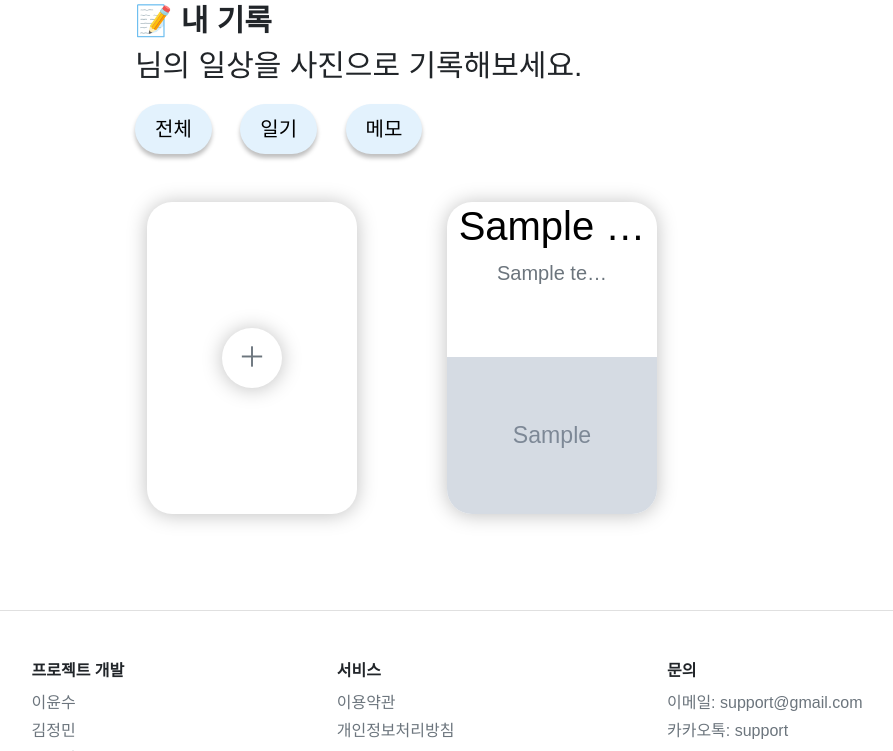
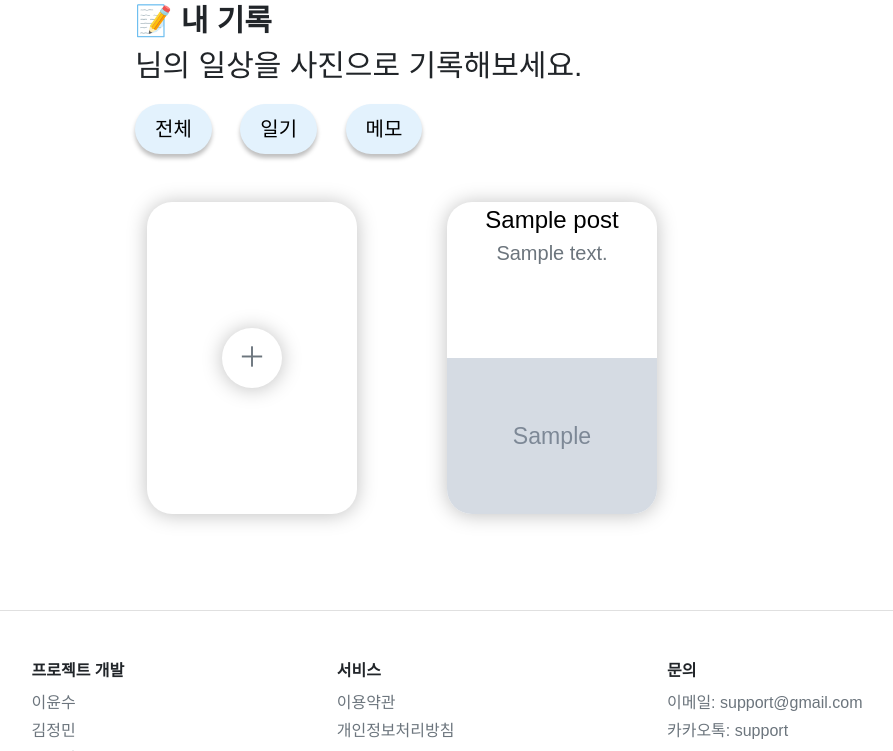
Before and after one commit to leey00nsu/ToyProject_GDSC2022, a Django app: template templates/contents/content.html in a window 1280 px wide. Shown: the part 121-872 px from the top of the page, without its empty margins (193-1086 px from the left). Run offline with Django 4.2, Linux system fonts and the light colour scheme; the template is opened without the code that fills it: most values are stand-ins (such as "Sample title", 1, 10 or a date in 2020); grey boxes marked "Sample" are stand-in pictures; some libraries are stand-ins or nearby versions; some web fonts are replaced.

```diff
--- a/static/css/main.css
+++ b/static/css/main.css
@@ -132,7 +132,7 @@ a {
 /* 반응형 미디어쿼리 */
 @media (max-width: 576px) {
   .content > .content-table {
-    margin-right: 30px;
+    margin-right: 10px;
   }
   .content > .content-table:nth-child(2n + 2) {
     margin-right: 0px;
@@ -183,3 +183,20 @@ a {
     margin-right: 0px;
   }
 }
+
+/* 버튼 상호작용 */
+.content > .content-table {
+  transition: 0.2s;
+}
+
+.content > .content-table > button {
+  transition: 0.2s;
+}
+
+.content > .content-table:nth-child(n + 2):hover {
+  transform: scale(1.2);
+}
+
+.content > .content-table > button:hover {
+  transform: scale(1.2);
+}
--- a/templates/contents/content.html
+++ b/templates/contents/content.html
@@ -13,7 +13,7 @@
   <div class="d-flex justify-content-center">
     <div class="d-flex flex-column">
       <div class="sub-text text-bold">📝 내 기록</div>
-      <div class="sub-text text-regular">
+      <div class="sub-text text-regular text-wrap">
         {{ user.username }}님의 일상을 사진으로 기록해보세요.
       </div>
       <div class="pt-3">
@@ -36,21 +36,26 @@
           </div>
 
           {% for post in PostList %}
-          <a class="content-table" href="/post_detail/{{post.pk}}">
+          <a class="content-table mb-5" href="/post_detail/{{post.pk}}">
             <div
-              class="content-box drop-shadow overflow-hidden mb-5 d-flex flex-column justify-content-between"
+              class="content-box drop-shadow d-flex flex-column overflow-hidden"
             >
-              <div>
-                <div class="fs-5 text-black">
-                  <h1>{{post.title|truncatechars:8}}</h1>
+              <div class="h-50 d-flex flex-column justify-content-start">
+                <div class="fs-4 text-black text-truncate px-1">
+                  {{post.title}}
                 </div>
-                <div class="fs-5 text-secondary">
-                  {{ post.content|truncatechars:10 }}
+                <div class="fs-5 text-secondary text-truncate px-1">
+                  {{ post.content }}
                 </div>
               </div>
               {% if post.imgfile.url != '' %}
-              <div>
-                <img src="{{post.imgfile.url}}" alt="" class="img-fluid" />
+              <div class="h-50">
+                <img
+                  src="{{post.imgfile.url}}"
+                  alt=""
+                  class="img-fluid w-100 h-100"
+                  style="object-fit: cover"
+                />
               </div>
               {% endif %}
             </div>
```
